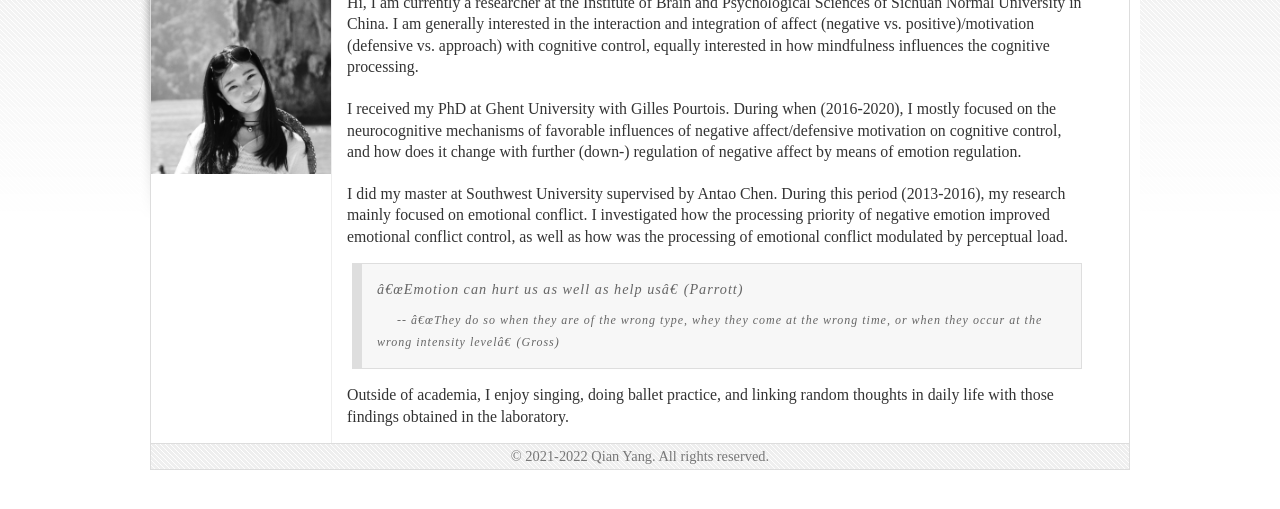
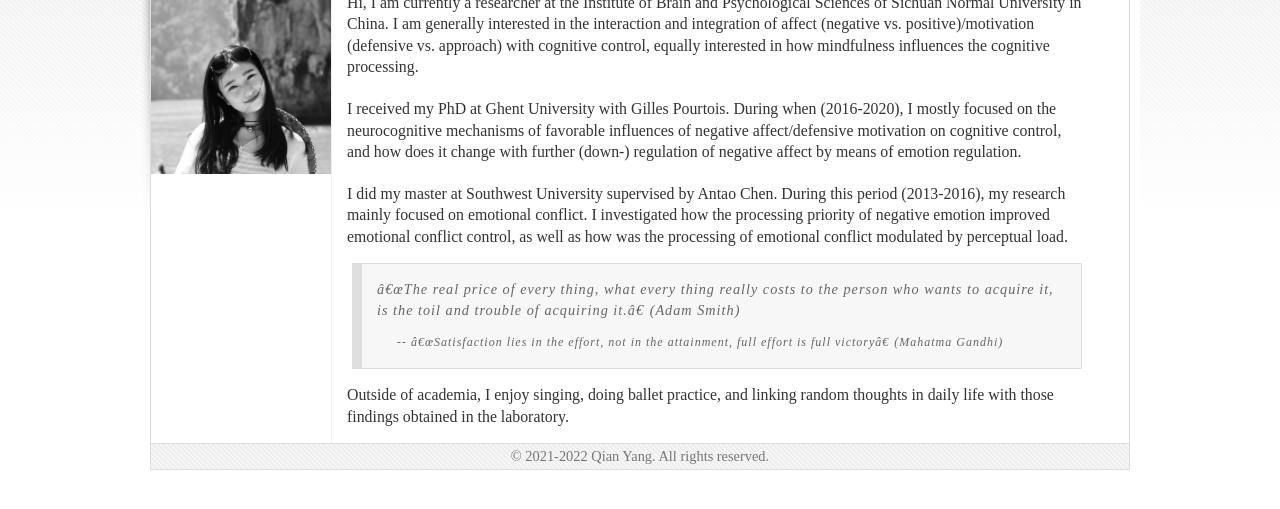
Before and after one commit to qianyangecho/qianyangecho.github.io, a plain HTML site: page index.html in a window 1280 px wide. Shown: the part 77-586 px from the top of the page. Drawn offline with Linux system fonts and the light colour scheme.

Commit message:
Update index.html

```diff
--- a/index.html
+++ b/index.html
@@ -42,8 +42,8 @@
            I did my master at Southwest University supervised by Antao Chen. During this period (2013-2016), my research mainly focused on emotional conflict. I investigated how the processing priority of negative emotion improved emotional conflict control, as well as how was the processing of emotional conflict modulated by perceptual load.
           </p>
 	<blockquote>
-		<p><i> “Emotion can hurt us as well as help us” (Parrott) </i></p>
-		<p style="font-size:12px"><i>&nbsp;&nbsp;&nbsp;&nbsp; -- “They do so when they are of the wrong type, whey they come at the wrong time, or when they occur at the wrong intensity level” (Gross) </i></p>
+		<p><i> “The real price of every thing, what every thing really costs to the person who wants to acquire it, is the toil and trouble of acquiring it.” (Adam Smith) </i></p>
+		<p style="font-size:12px"><i>&nbsp;&nbsp;&nbsp;&nbsp; -- “Satisfaction lies in the effort, not in the attainment, full effort is full victory” (Mahatma Gandhi) </i></p>
 	</blockquote>
   <p>Outside of academia, I enjoy singing, doing ballet practice, and linking random thoughts in daily life with those findings obtained in the laboratory. </p>
         </div>
```
